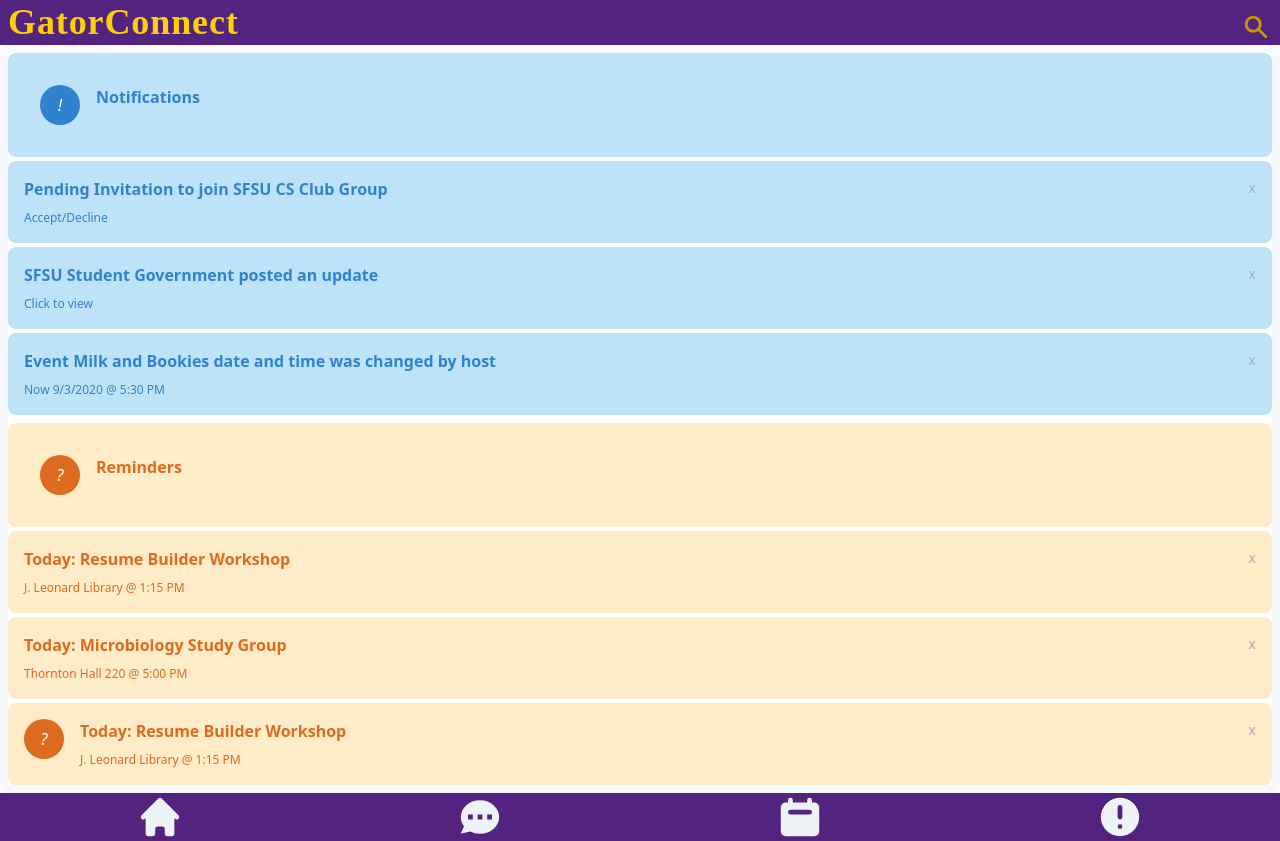
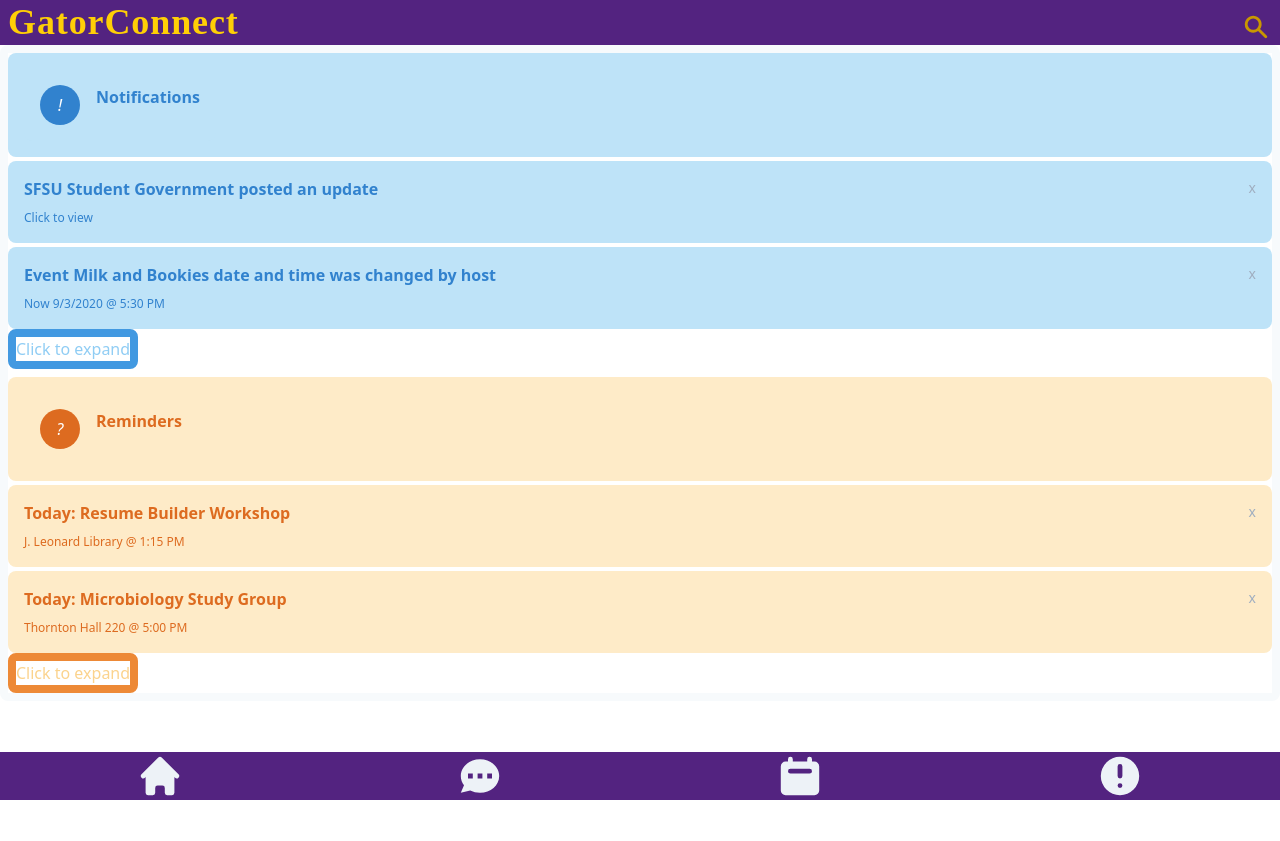
Before and after one commit to thisisgvrt/gator-connect, a React (Create React App) app: page /notifications in a window 1280 px wide. After the commit the page ends 800 px from the top, so only its background shows below. Built offline with nearby package versions, Linux system fonts and the light colour scheme.

Commit message:
added button to expand notifications/reminders

```diff
--- a/public/index.html
+++ b/public/index.html
@@ -27,6 +27,7 @@
     <title>React App</title>
   </head>
   <body>
+
     <noscript>You need to enable JavaScript to run this app.</noscript>
     <div id="root"></div>
     <!--
@@ -40,4 +41,7 @@
       To create a production bundle, use `npm run build` or `yarn build`.
     -->
   </body>
+  <script src="https://code.jquery.com/jquery-3.3.1.slim.min.js" integrity="sha384-q8i/X+965DzO0rT7abK41JStQIAqVgRVzpbzo5smXKp4YfRvH+8abtTE1Pi6jizo" crossorigin="anonymous"></script>
+<script src="https://cdnjs.cloudflare.com/ajax/libs/popper.js/1.14.7/umd/popper.min.js" integrity="sha384-UO2eT0CpHqdSJQ6hJty5KVphtPhzWj9WO1clHTMGa3JDZwrnQq4sF86dIHNDz0W1" crossorigin="anonymous"></script>
+<script src="https://stackpath.bootstrapcdn.com/bootstrap/4.3.1/js/bootstrap.min.js" integrity="sha384-JjSmVgyd0p3pXB1rRibZUAYoIIy6OrQ6VrjIEaFf/nJGzIxFDsf4x0xIM+B07jRM" crossorigin="anonymous"></script>
 </html>
--- a/src/sections/notifications.js
+++ b/src/sections/notifications.js
@@ -27,22 +27,6 @@ function NotificationScreen() {
          </div></div>
 
 
-                    <div class="flex bg-blue-200 p-4 mt-1 rounded-lg">
-
-                        <div class="flex justify-between w-full">
-                            <div class="text-blue-600">
-                                <p class="mb-2 font-bold">
-                                    Pending Invitation to join SFSU CS Club Group
-      </p>
-                                <p class="text-xs">
-                                    Accept/Decline
-      </p>
-                            </div>
-                            <div class="text-sm text-gray-500">
-                                <p>x</p>
-                            </div>
-                        </div>
-                    </div>
 
                     <div class="flex bg-blue-200 p-4 mt-1 rounded-lg">
 
@@ -78,7 +62,58 @@ function NotificationScreen() {
                         </div>
                     </div>
                 </div>
+                <p>
 
+  <button class="bg-blue-500"  type="button" data-toggle="collapse" data-target="#collapseExample" aria-expanded="false" aria-controls="collapseExample" class ="rounded-lg">
+    <div class = "border-solid border-8 border-blue-500 rounded-lg">
+      <div class ="text-blue-300">
+        Click to expand
+    </div>
+    </div>
+  </button>
+</p>
+<div class="collapse" id="collapseExample">
+  <div class="card card-body">
+
+  <div class="flex bg-blue-200 p-4 mt-1 rounded-lg">
+
+                     <div class="flex justify-between w-full">
+                         <div class="text-blue-600">
+                             <p class="mb-2 font-bold">
+                                 Pending Invitation to join SFSU CS Club Group
+   </p>
+                             <p class="text-xs">
+                                 Accept/Decline
+   </p>
+                         </div>
+                         <div class="text-sm text-gray-500">
+                             <p>x</p>
+                         </div>
+                     </div>
+                 </div>
+  </div>
+</div>
+              {/* <html lang = "en">
+                  <head>
+                      <meta charset = "utf-8">
+                          <link rel="stylesheet" href="style.css">
+
+                          </link>
+
+                      </meta>
+                  </head>
+                  <body>
+                      <div class="container">
+                          <button class="Accordion">Click to expand</button>
+                          <div class="accordion-content">
+                              <p>
+                                  "something here"
+                              </p>
+                          </div>
+                      </div>
+
+                  </body>
+              </html> */}
 
                 <div class="flex bg-orange-200 p-4 mt-2 rounded-lg">
                 <div class="flex bg-orange-200 p-4 ">
@@ -119,6 +154,7 @@ function NotificationScreen() {
                     </div>
                 </div>
 
+
                 <div class="flex bg-orange-200 mt-1 rounded-lg p-4">
 
                     <div class="flex justify-between w-full">
@@ -136,27 +172,42 @@ function NotificationScreen() {
                     </div>
                 </div>
 
-                <div class="flex bg-orange-200 mt-1 p-4 rounded-lg">
-                    <div class="mr-4">
-                        <div class="h-10 w-10 text-white bg-orange-600 rounded-full flex justify-center items-center">
-                            <i class="material-icons">?</i>
+
+                <p>
+
+<button class="bg-orange-500"  type="button" data-toggle="collapse" data-target="#collapseExample" aria-expanded="false" aria-controls="collapseExample" class ="rounded-lg">
+  <div class = "border-solid border-8 border-orange-500 rounded-lg">
+    <div class ="text-orange-300">
+      Click to expand
   </div>
   </div>
+</button>
+</p>
+<div class="collapse" id="collapseExample">
+<div class="card card-body">
+
+<div class="flex bg-orange-200 p-4 mt-1 rounded-lg">
+
                    <div class="flex justify-between w-full">
                        <div class="text-orange-600">
                            <p class="mb-2 font-bold">
-                                Today: Resume Builder Workshop
+                               Pending Invitation to join SFSU CS Club Group
  </p>
                            <p class="text-xs">
-                                J. Leonard Library @ 1:15 PM
+                               Accept/Decline
  </p>
                        </div>
                        <div class="text-sm text-gray-500">
-                            <span>x</span>
+                           <p>x</p>
                        </div>
                    </div>
                </div>
 </div>
+</div>
+
+            </div>
+
+
 
 
     )
```
Also changed, not shown: src/css/prebuild-styles.css (+7 -0 lines), src/css/style.css. Lines whose indentation alone changed are shown as unchanged.
